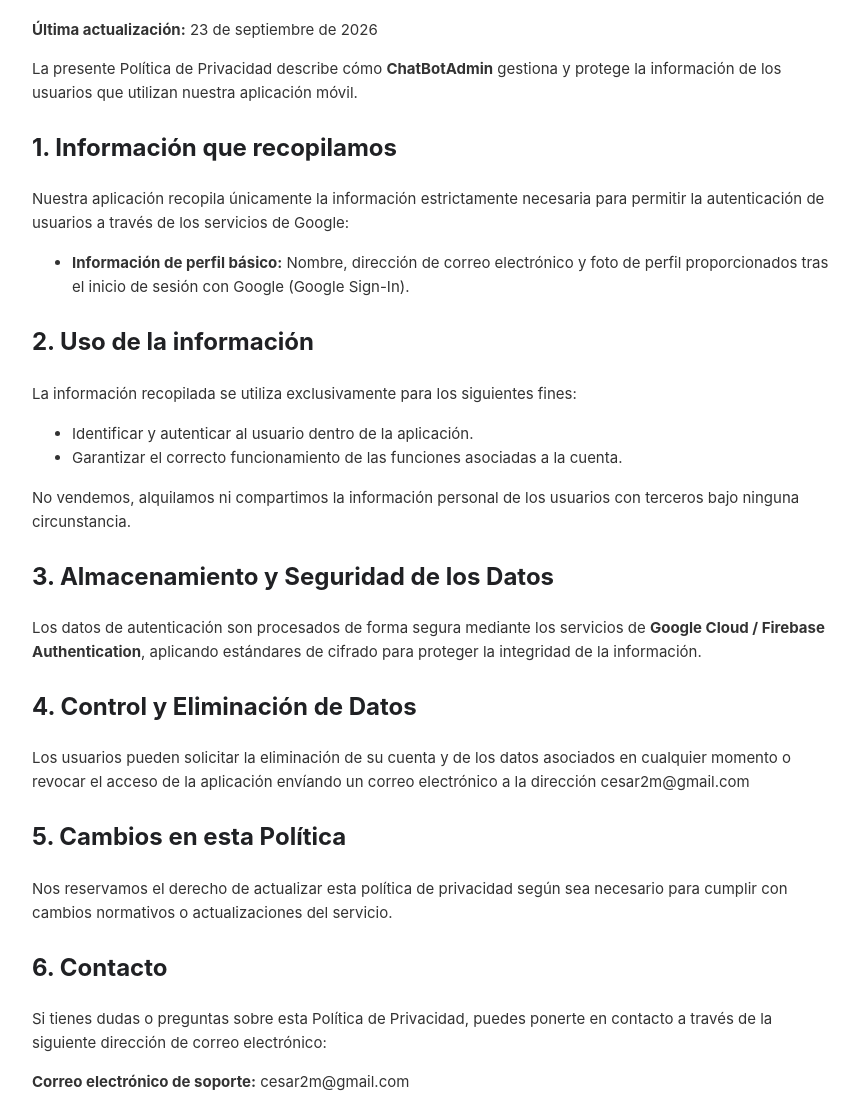
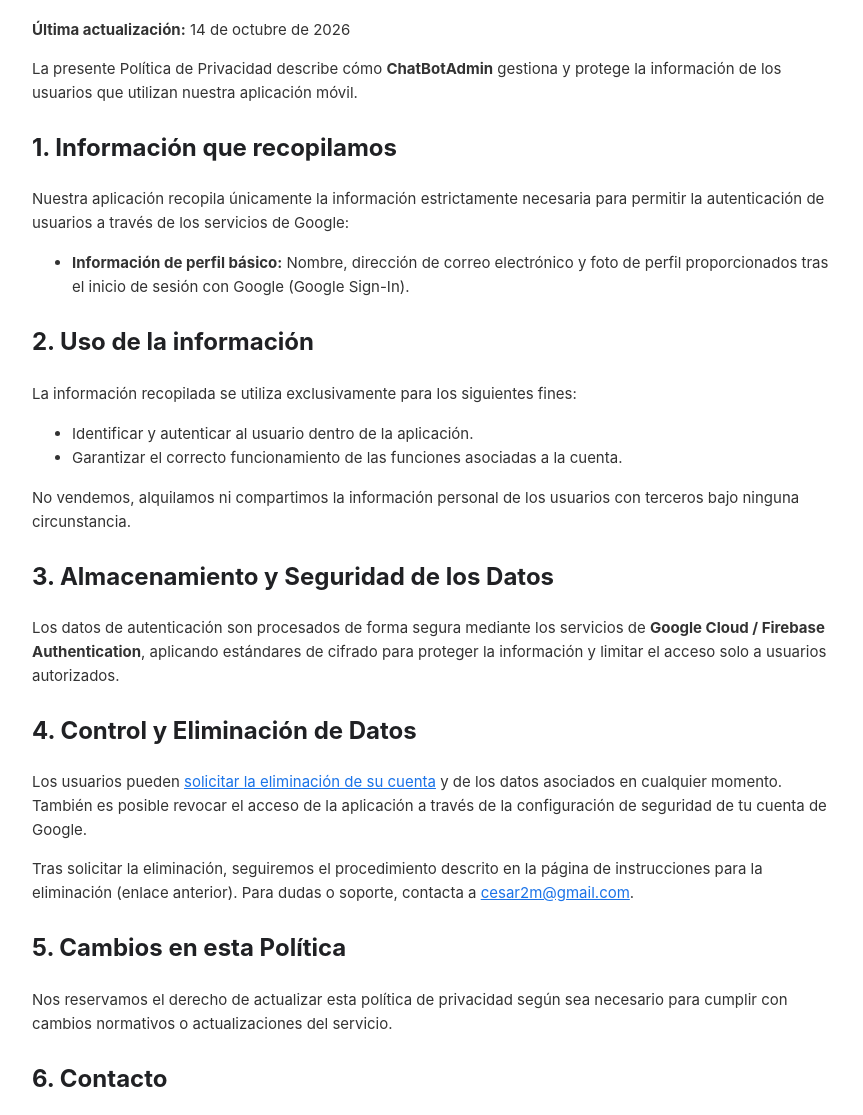
Before and after one commit to cesar2m/cesar2m.github.io, a plain HTML site: page politica-privacidad.html in a window 1280 px wide. Shown: the part 108-1223 px from the top of the page, without its empty margins (208-1071 px from the left). Drawn offline with Linux system fonts and the light colour scheme.

Commit message:
Vincular 'solicitar la eliminación de su cuenta' a /eliminarCuentaInstrucciones.html y actualizar fecha

```diff
--- a/politica-privacidad.html
+++ b/politica-privacidad.html
@@ -32,12 +32,13 @@
             font-size: 13px;
             color: #666;
         }
+        a { color: #1a73e8; }
     </style>
 </head>
 <body>
 
     <h1>Política de Privacidad</h1>
-    <p><strong>Última actualización:</strong> 23 de septiembre de 2026</p>
+    <p><strong>Última actualización:</strong> 14 de octubre de 2026</p>
 
     <p>La presente Política de Privacidad describe cómo <strong>ChatBotAdmin</strong> gestiona y protege la información de los usuarios que utilizan nuestra aplicación móvil.</p>
 
@@ -56,17 +57,18 @@
     <p>No vendemos, alquilamos ni compartimos la información personal de los usuarios con terceros bajo ninguna circunstancia.</p>
 
     <h2>3. Almacenamiento y Seguridad de los Datos</h2>
-    <p>Los datos de autenticación son procesados de forma segura mediante los servicios de <strong>Google Cloud / Firebase Authentication</strong>, aplicando estándares de cifrado para proteger la integridad de la información.</p>
+    <p>Los datos de autenticación son procesados de forma segura mediante los servicios de <strong>Google Cloud / Firebase Authentication</strong>, aplicando estándares de cifrado para proteger la información y limitar el acceso solo a usuarios autorizados.</p>
 
-    <h2>4. Control y Eliminación de Datos</h2>
-    <p>Los usuarios pueden solicitar la eliminación de su cuenta y de los datos asociados en cualquier momento o revocar el acceso de la aplicación envíando un correo electrónico a la dirección cesar2m@gmail.com</p>
+    <h2 id="eliminarCuenta">4. Control y Eliminación de Datos</h2>
+    <p>Los usuarios pueden <a href="https://cesar2m.github.io/eliminarCuentaInstrucciones.html">solicitar la eliminación de su cuenta</a> y de los datos asociados en cualquier momento. También es posible revocar el acceso de la aplicación a través de la configuración de seguridad de tu cuenta de Google.</p>
+    <p>Tras solicitar la eliminación, seguiremos el procedimiento descrito en la página de instrucciones para la eliminación (enlace anterior). Para dudas o soporte, contacta a <a href="mailto:cesar2m@gmail.com">cesar2m@gmail.com</a>.</p>
 
     <h2>5. Cambios en esta Política</h2>
     <p>Nos reservamos el derecho de actualizar esta política de privacidad según sea necesario para cumplir con cambios normativos o actualizaciones del servicio.</p>
 
     <h2>6. Contacto</h2>
     <p>Si tienes dudas o preguntas sobre esta Política de Privacidad, puedes ponerte en contacto a través de la siguiente dirección de correo electrónico:</p>
-    <p><strong>Correo electrónico de soporte:</strong> cesar2m@gmail.com</p>
+    <p><strong>Correo electrónico de soporte:</strong> <a href="mailto:cesar2m@gmail.com">cesar2m@gmail.com</a></p>
 
     <footer>
         <p>&copy; 2026 ChatBotAdmin. Todos los derechos reservados.</p>
```
